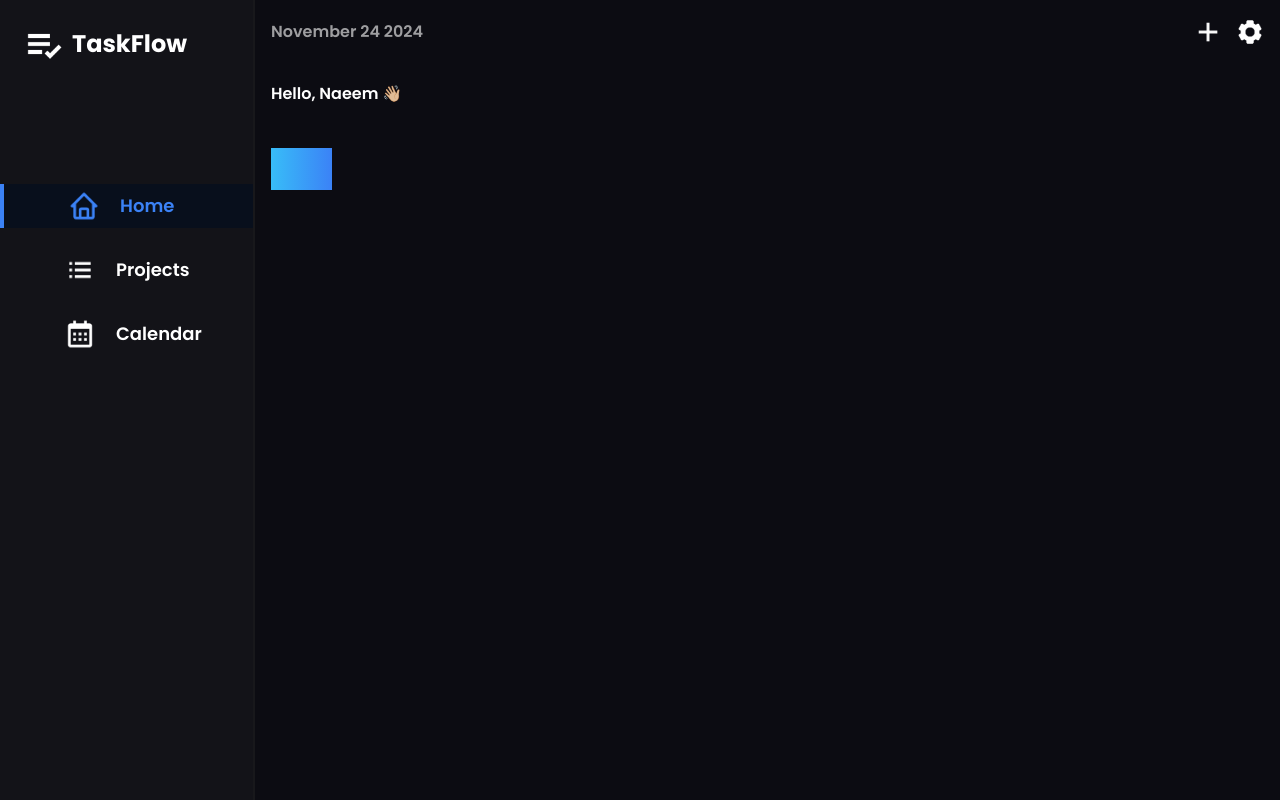
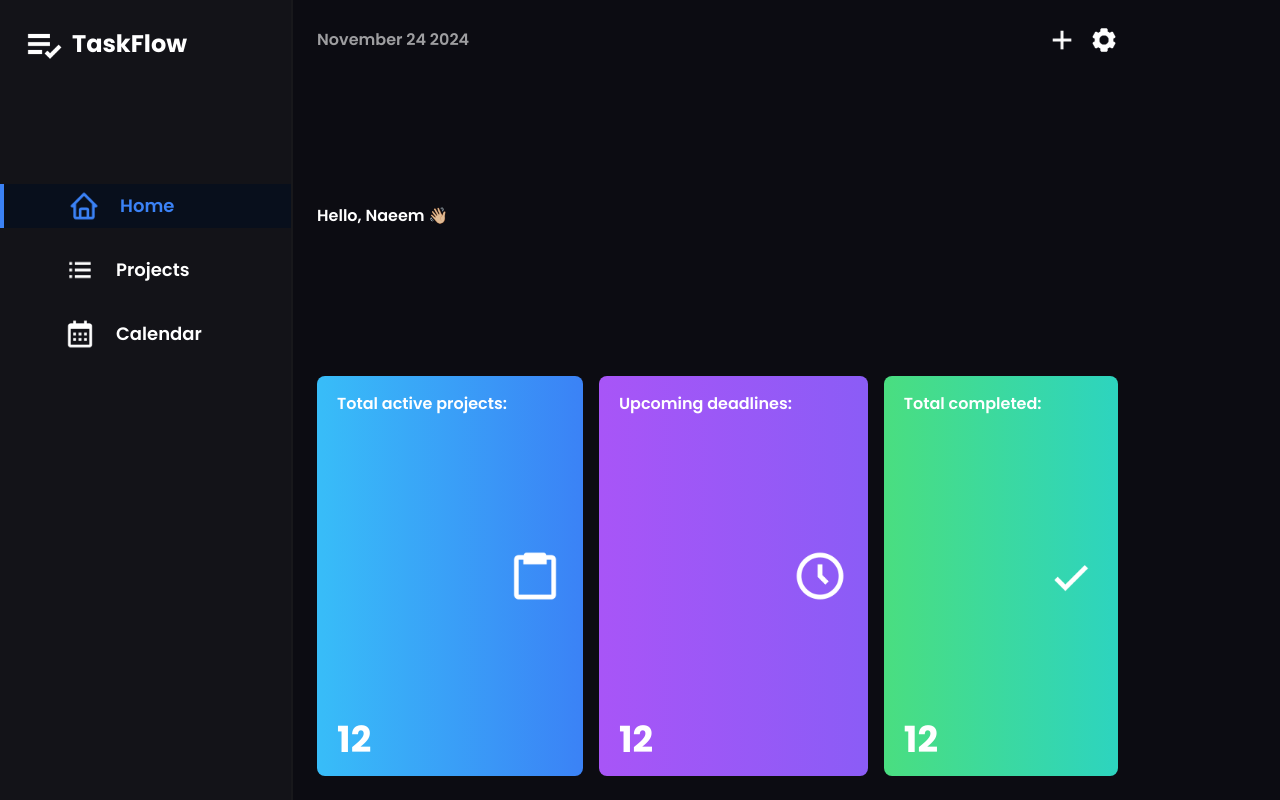
Before and after one commit to N4EXM/project_management_app, a React (Vite) app: page /Home in a window 1280 px wide. Built offline with nearby package versions, Linux system fonts and the light colour scheme.

Commit message:
working on info cards

```diff
--- a/src/components/InfoCard.jsx
+++ b/src/components/InfoCard.jsx
@@ -2,12 +2,14 @@ import React from 'react'
 
 const InfoCard = ({colour, icon, title, number }) => {
   return (
-    <div className={`w-full h-full flex flex-row items-start justify-start ${colour}`}>
+    <div className={`w-full h-full flex flex-row items-center justify-between ${colour} p-4 px-5 rounded-lg lg:col-span-4 row-span-2`}>
 
-      <div className='flex flex-col items-start justify-between'>
-        <p>{title}</p>
-        <p>{number}</p>
+      <div className='flex flex-col items-start justify-between h-full gap-4'>
+        <p className='font-semibold '>{title}</p>
+        <p className='text-4xl font-bold'>{number}</p>
       </div>
+
+      <img className='w-14 h-14' src={icon }/>
 
     </div>
   )
--- a/src/components/Navbar.jsx
+++ b/src/components/Navbar.jsx
@@ -25,7 +25,7 @@ const Navbar = () => {
   }
 
   return (
-    <div className='absolute bottom-0 left-0 w-full lg:w-80 lg:h-full h-max bg-secondaryBackground lg:flex lg:flex-col lg:items-start lg:col-span-3 lg:row-span-12 lg:justify-start lg:gap-24 lg:static lg:border-r-2 lg:border-r-zinc-900'>
+    <div className='absolute bottom-0 left-0 w-full lg:w-96 lg:h-full h-max bg-secondaryBackground lg:flex lg:flex-col lg:items-start lg:col-span-3 lg:row-span-12 lg:justify-start lg:gap-24 lg:static lg:border-r-2 lg:border-r-zinc-900'>
 
       <div className='flex-row items-center justify-start hidden w-full gap-1 p-5 h-max lg:flex'>
         <img className='w-12 h-12' src={logoIcon}/>
--- a/src/pages/Home.jsx
+++ b/src/pages/Home.jsx
@@ -2,14 +2,17 @@ import React from 'react'
 import Navbar from '../components/Navbar'
 import PlusIcon from '../assets/PlusIcon.png'
 import CogIcon from '../assets/CogIcon.png'
-import InfoCard from '../components/InfoCard'
+import InfoCard from '../components/infoCard'
+import clipBoardIcon from '../assets/ClipboardIcon.png'
+import checkIcon from '../assets/CheckIcon.png'
+import clockIcon from '../assets/ClockIcon.png'
 
 const Home = () => {
   return (
     <div className='flex flex-col w-full h-full lg:h-screen lg:flex-row lg:gap-0'>
       <Navbar />
 
-      <div className='flex flex-col items-start justify-start w-full gap-6 p-4 lg:grid lg:grid-cols-12 lg:grid-rows-12'>
+      <div className='flex flex-col items-start justify-start w-full gap-6 p-4 lg:grid lg:gridRow16 lg:gridCol16 lg:gap-x-4 lg:gap-y-1 lg:p-6'>
 
         <div className='flex flex-row items-center justify-between w-full gap-3 lg:col-end-13 lg:row-start-1 lg:col-start-1 '>
           <h1 className='text-base font-semibold opacity-60'>November 24 2024</h1>
@@ -27,7 +30,24 @@ const Home = () => {
           <p className='font-semibold'>Hello, Naeem 👋🏼</p>
         </div>
 
-        <InfoCard colour={'bg-gradient-to-r from-lightblue to-darkblue'}/>
+        <InfoCard
+          icon={clipBoardIcon}
+          title={'Total active projects: '}
+          colour={'bg-gradient-to-r from-lightblue to-darkblue'}
+          number={'12'}
+        />
+        <InfoCard
+          icon={clockIcon}
+          title={'Upcoming deadlines: '}
+          colour={'bg-gradient-to-r from-lightpurple to-darkpurple'}
+          number={'12'}
+        />
+        <InfoCard
+          icon={checkIcon}
+          title={'Total completed: '}
+          colour={'bg-gradient-to-r from-lightgreen to-darkgreen'}
+          number={'12'}
+        />
 
       </div>
 
--- a/tailwind.config.js
+++ b/tailwind.config.js
@@ -16,7 +16,7 @@ export default {
         darkText: '#A2A2A2',
         lightblue: '#38BDF8',
         darkblue: '#3B82F6',
-        lightpurple: 'A855F7',
+        lightpurple: '#A855F7',
         darkpurple: '#8B5CF6',
         lightgreen: '#4ADE80',
         darkgreen: '#2DD4BF',
```
Also changed, not shown: src/assets/ClockIcon.png (added).
